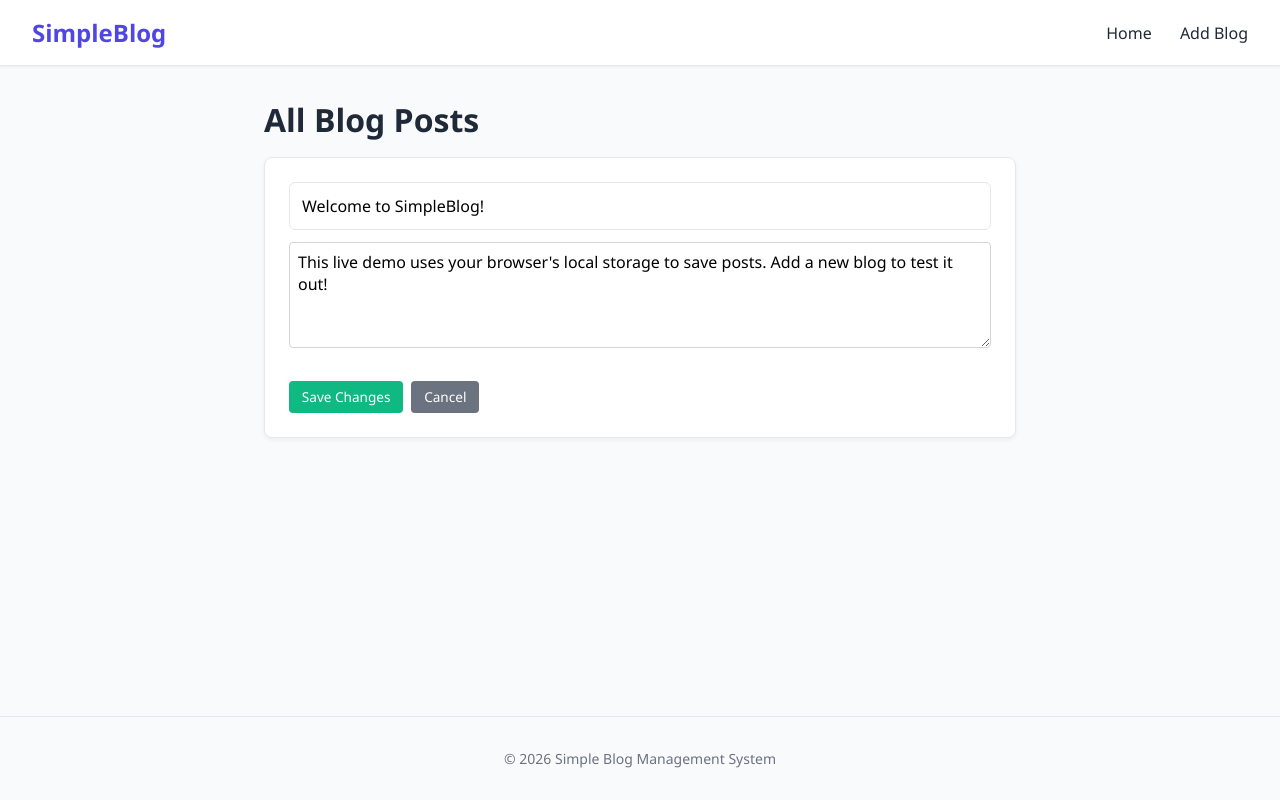
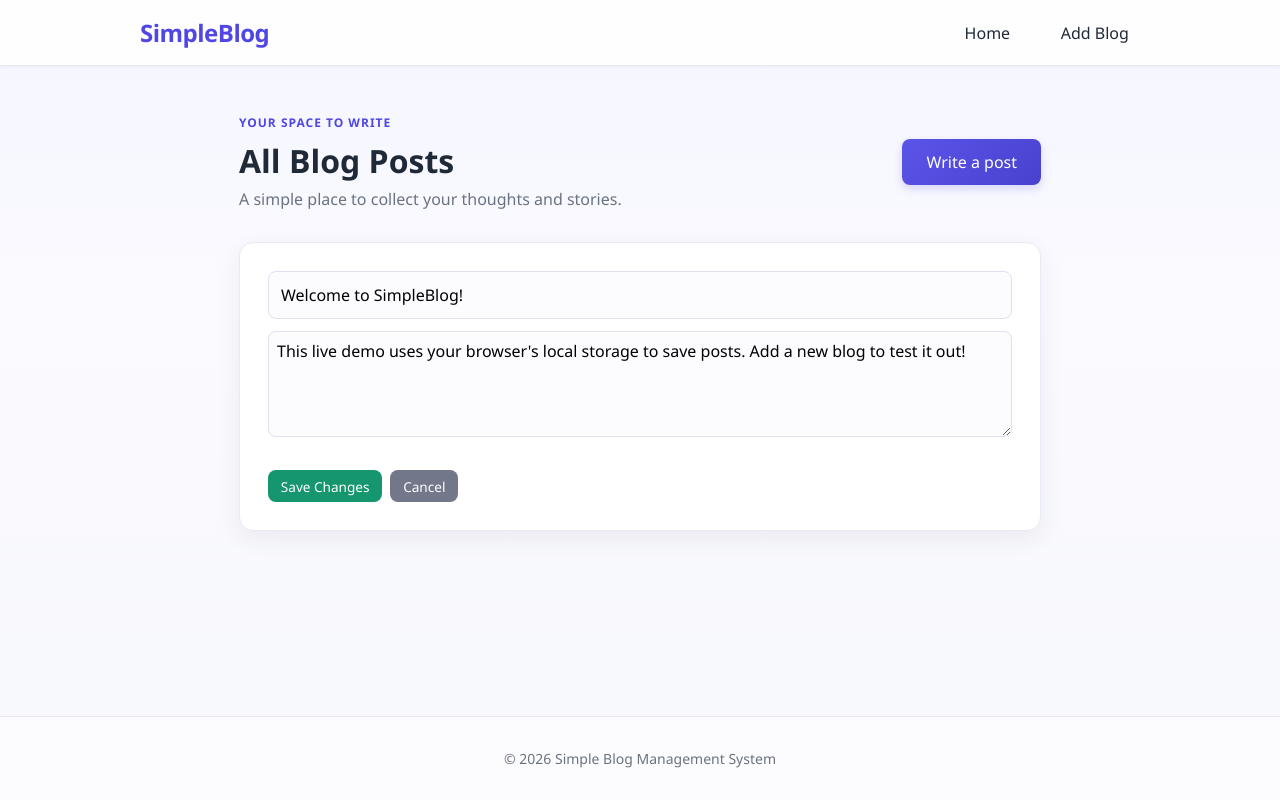
Before and after one commit to Yash23050/Intern-Task-1, a website: page public/index.html in a window 1280 px wide. Both pictures are taken after a click on the button "Edit Post". Drawn offline with Linux system fonts and the light colour scheme.

Commit message:
UI update: refine layout and styling

```diff
--- a/public/index.html
+++ b/public/index.html
@@ -16,7 +16,14 @@
     </header>
 
     <main class="container">
-        <h1>All Blog Posts</h1>
+        <div class="page-heading">
+            <div>
+                <p class="eyebrow">YOUR SPACE TO WRITE</p>
+                <h1>All Blog Posts</h1>
+                <p class="subtitle">A simple place to collect your thoughts and stories.</p>
+            </div>
+            <a class="btn-primary add-link" href="./add-blog.html">Write a post</a>
+        </div>
 
         <!-- Empty container where JS will inject the blog cards -->
         <div id="blogsContainer" class="blogs-grid">
--- a/public/style.css
+++ b/public/style.css
@@ -185,6 +185,232 @@ footer {
     border-top: 1px solid var(--border-color);
     margin-top: auto;
 }
+
+/* Small UI refresh */
+body {
+    background-color: #f5f6fb;
+}
+
+.navbar {
+    padding: 1rem max(1.5rem, calc((100% - 1000px) / 2));
+}
+
+.logo {
+    letter-spacing: -0.5px;
+}
+
+.navbar nav a {
+    padding: 0.5rem 0.7rem;
+    border-radius: 6px;
+}
+
+.navbar nav a:hover {
+    background-color: #eef2ff;
+}
+
+.container {
+    max-width: 850px;
+    margin-top: 3rem;
+    margin-bottom: 3rem;
+}
+
+.page-heading {
+    display: flex;
+    align-items: center;
+    justify-content: space-between;
+    gap: 1rem;
+    margin-bottom: 2rem;
+}
+
+.page-heading h1 {
+    margin-bottom: 0.4rem;
+}
+
+.eyebrow {
+    color: var(--primary-color);
+    font-size: 0.75rem;
+    font-weight: 700;
+    letter-spacing: 1px;
+    margin-bottom: 0.5rem;
+}
+
+.subtitle {
+    margin-bottom: 0;
+}
+
+.add-link {
+    width: auto;
+    white-space: nowrap;
+}
+
+.blog-card,
+.form-container {
+    border-radius: 12px;
+    box-shadow: 0 5px 18px rgba(31, 41, 55, 0.06);
+}
+
+/* Overall look for both pages */
+body {
+    background: linear-gradient(180deg, #f4f5ff 0, #fafaff 280px, #f7f8fc 100%);
+}
+
+.navbar {
+    background-color: rgba(255, 255, 255, 0.95);
+    border-bottom-color: #e7e8f2;
+}
+
+.logo {
+    color: #4f46e5;
+}
+
+.navbar nav a {
+    border-radius: 8px;
+    transition: background-color 0.2s, color 0.2s;
+}
+
+.navbar nav a:hover {
+    background-color: #f0efff;
+}
+
+.blog-card,
+.form-container {
+    background-color: #fff;
+    border: 1px solid #e8e9f2;
+    border-radius: 14px;
+    box-shadow: 0 8px 24px rgba(38, 42, 75, 0.07);
+}
+
+.blog-card {
+    padding: 1.75rem;
+}
+
+.form-container {
+    padding: 2.25rem;
+}
+
+.form-container h1 {
+    margin-bottom: 1.5rem;
+}
+
+input[type="text"],
+textarea,
+.edit-input,
+.edit-textarea {
+    background-color: #fcfcff;
+    border: 1px solid #dfe1ec;
+    border-radius: 8px;
+}
+
+input[type="text"]:focus,
+textarea:focus,
+.edit-input:focus,
+.edit-textarea:focus {
+    outline: none;
+    border-color: #7770eb;
+    box-shadow: 0 0 0 3px rgba(79, 70, 229, 0.12);
+}
+
+.btn-primary,
+.btn-edit,
+.btn-save,
+.btn-cancel,
+.btn-delete {
+    border-radius: 8px;
+    transition: transform 0.2s, box-shadow 0.2s, background-color 0.2s;
+}
+
+.btn-primary {
+    background: linear-gradient(135deg, #5b54e8, #4941ce);
+    box-shadow: 0 4px 10px rgba(79, 70, 229, 0.2);
+}
+
+.btn-primary:hover {
+    background: #4338ca;
+    box-shadow: 0 6px 14px rgba(79, 70, 229, 0.24);
+    transform: translateY(-1px);
+}
+
+.btn-edit {
+    background-color: #f2ae35;
+    color: #342307;
+}
+
+.btn-save {
+    background-color: #15966f;
+}
+
+.btn-cancel {
+    background-color: #72788a;
+}
+
+.btn-delete {
+    background-color: #dc5260;
+}
+
+.btn-edit:hover,
+.btn-save:hover,
+.btn-cancel:hover,
+.btn-delete:hover {
+    filter: brightness(0.94);
+}
+
+.message-box {
+    border-radius: 8px;
+}
+
+footer {
+    background-color: rgba(255, 255, 255, 0.65);
+    border-top-color: #e7e8f2;
+}
+
+@media (max-width: 600px) {
+    .form-container {
+        padding: 1.5rem;
+    }
+
+    .blog-card {
+        padding: 1.25rem;
+    }
+}
+
+.blog-card h2 {
+    color: #252b45;
+}
+
+.btn-edit,
+.btn-save,
+.btn-cancel,
+.btn-delete {
+    border-radius: 6px;
+    padding: 0.55rem 0.9rem;
+}
+
+textarea {
+    resize: vertical;
+}
+
+@media (max-width: 600px) {
+    .container {
+        margin-top: 2rem;
+    }
+
+    .page-heading {
+        align-items: flex-start;
+        flex-direction: column;
+    }
+
+    .add-link {
+        width: 100%;
+        text-align: center;
+    }
+}
+
+/* Keep the refreshed card style after the older task styles above */
+.blog-card,
+.form-container {
+    border-radius: 12px;
+    box-shadow: 0 5px 18px rgba(31, 41, 55, 0.06);
+}
 /* --- Validation Messages (Day 4) --- */
 .message-box {
     padding: 1rem;
@@ -344,3 +570,84 @@ footer {
         padding: 15px;
     }
 }
+
+/* Final visual styles */
+body {
+    background: linear-gradient(180deg, #f4f5ff 0, #fafaff 280px, #f7f8fc 100%);
+}
+
+.navbar {
+    background-color: rgba(255, 255, 255, 0.95);
+    border-bottom-color: #e7e8f2;
+}
+
+.blog-card,
+.form-container {
+    background-color: #fff;
+    border: 1px solid #e8e9f2;
+    border-radius: 14px;
+    box-shadow: 0 8px 24px rgba(38, 42, 75, 0.07);
+}
+
+.blog-card {
+    padding: 1.75rem;
+}
+
+.form-container {
+    padding: 2.25rem;
+}
+
+.form-container h1 {
+    margin-bottom: 1.5rem;
+}
+
+input[type="text"],
+textarea,
+.edit-input,
+.edit-textarea {
+    background-color: #fcfcff;
+    border: 1px solid #dfe1ec;
+    border-radius: 8px;
+}
+
+input[type="text"]:focus,
+textarea:focus,
+.edit-input:focus,
+.edit-textarea:focus {
+    outline: none;
+    border-color: #7770eb;
+    box-shadow: 0 0 0 3px rgba(79, 70, 229, 0.12);
+}
+
+.btn-primary {
+    background: linear-gradient(135deg, #5b54e8, #4941ce);
+    box-shadow: 0 4px 10px rgba(79, 70, 229, 0.2);
+}
+
+.btn-primary:hover {
+    background: #4338ca;
+    box-shadow: 0 6px 14px rgba(79, 70, 229, 0.24);
+    transform: translateY(-1px);
+}
+
+.btn-edit,
+.btn-save,
+.btn-cancel,
+.btn-delete {
+    border-radius: 8px;
+}
+
+.btn-edit { background-color: #f2ae35; color: #342307; }
+.btn-save { background-color: #15966f; }
+.btn-cancel { background-color: #72788a; }
+.btn-delete { background-color: #dc5260; }
+
+footer {
+    background-color: rgba(255, 255, 255, 0.65);
+    border-top-color: #e7e8f2;
+}
+
+@media (max-width: 600px) {
+    .form-container { padding: 1.5rem; }
+    .blog-card { padding: 1.25rem; }
+}
```
